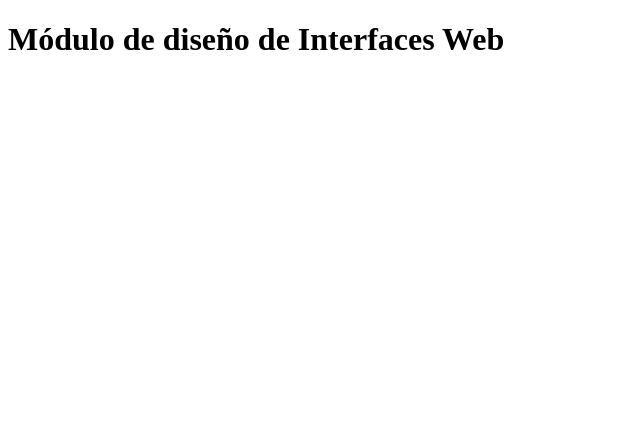
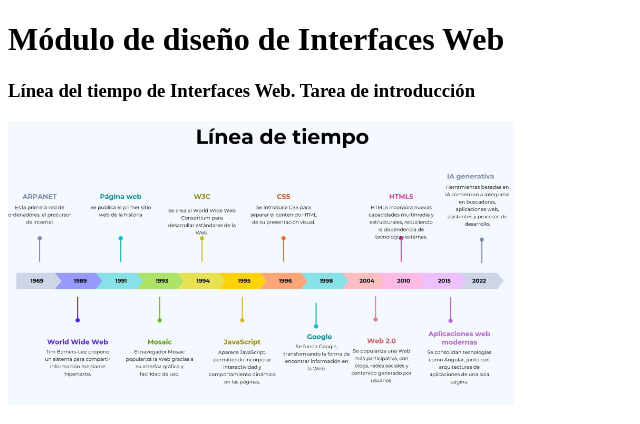
Before and after one commit to Raaul30/diweb2627, a plain HTML site: page index.html in a window 1280 px wide. Shown: the whole page, without its empty margins (0-640 px from the left). Drawn offline with Linux system fonts and the light colour scheme.

Commit message:
Actualización del Portfolio con la primera tarea

```diff
--- a/index.html
+++ b/index.html
@@ -7,5 +7,7 @@
 </head>
 <body>
     <h1>Módulo de diseño de Interfaces Web</h1>
+    <h3>Línea del tiempo de Interfaces Web. Tarea de introducción</h3>
+    <img src="imagenes/lineaDelTiempo.jpg" alt="Línea del tiempo" style="width: 40%; height: auto;">
 </body>
 </html>
```
